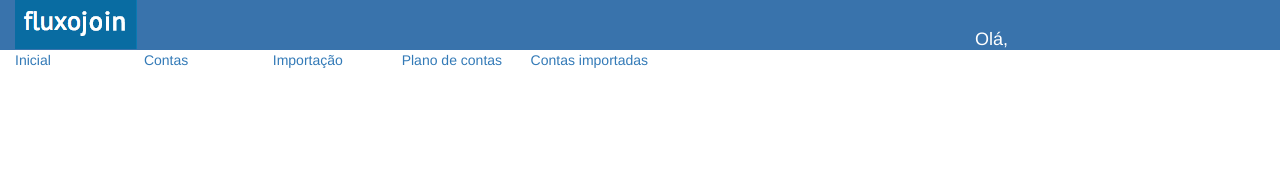
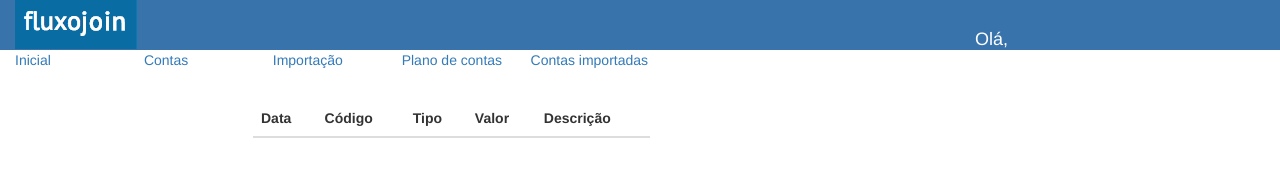
Before and after one commit to GustavoMSevero/Custojoin, a plain HTML site: page index.html at #/contas_importadas in a window 1280 px wide. Drawn offline with nearby package versions, Linux system fonts and the light colour scheme; no server answers.

Commit message:
Created contas importadas html file.

```diff
--- a/views/contas_importadas.html
+++ b/views/contas_importadas.html
@@ -1,7 +1,7 @@
 <style type="text/css">
 
 </style>
-<div class="container-fluid" ng-controller="InicialCtrl">
+<div class="container-fluid" ng-controller="contas_importadasCtrl">
 	<div class="row logoFluxojojn">
 		<div class="col-md-6">
 			<div class="fluxojoin"><img src="imgs/fluxojoin.png"></div>
@@ -17,7 +17,28 @@
 	<div ng-include="'views/links.html'"></div>
 
 	<div class="row">
-		<div class="col-md-4"></div>
+		<div class="col-md-4">
+			<table class="table" id="exibe_contas_importadas">
+				<thead>
+				  <tr>
+					<th scope="col">Data</th>
+					<th scope="col">Código</th>
+					<th scope="col">Tipo</th>
+					<th scope="col">Valor</th>
+					<th scope="col">Descrição</th>
+				  </tr>
+				</thead>
+				<tbody>
+				  <tr ng-repeat="ci in contas_importadas">
+					<td width="150">{{ci.data}}</td>
+					<td>{{ci.codigo}}</td>
+					<td>{{ci.tipo}}</td>
+					<td>{{ci.valor}}</td>
+					<td width="550">{{ci.descricao}}</td>
+				  </tr>
+				</tbody>
+			  </table>
+		</div>
 		<div class="col-md-4"></div>
 		<div class="col-md-4"></div>
 	</div>
```
